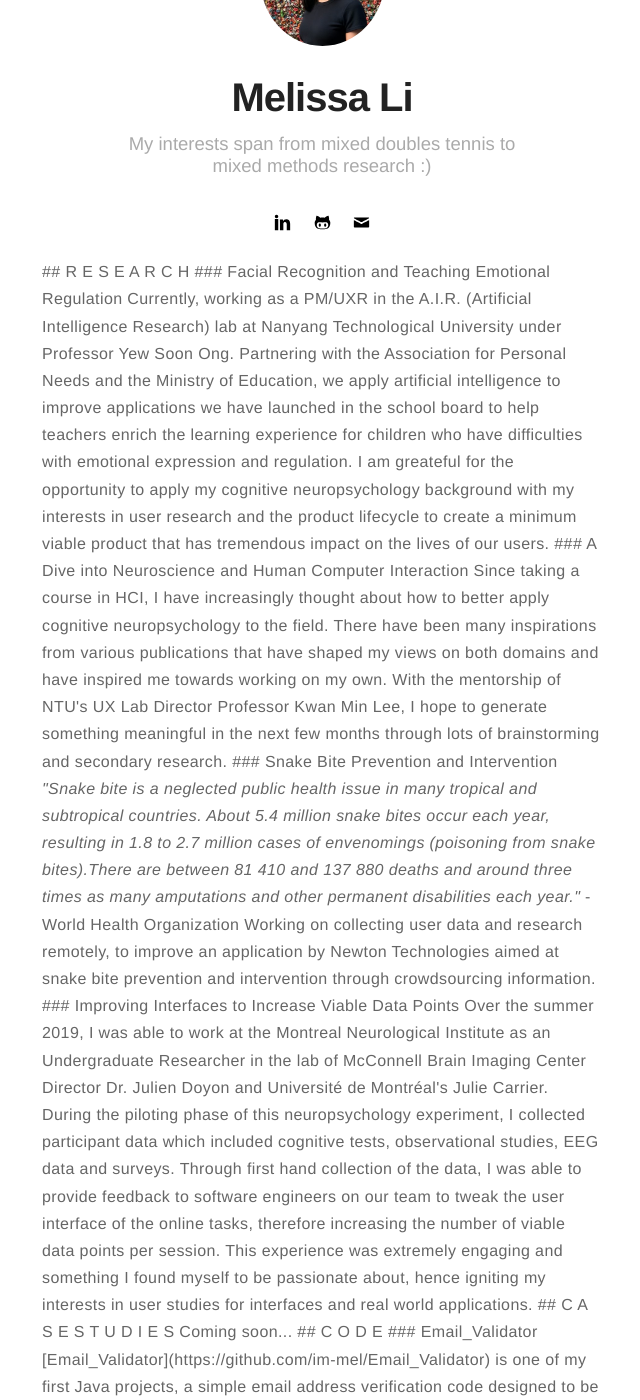
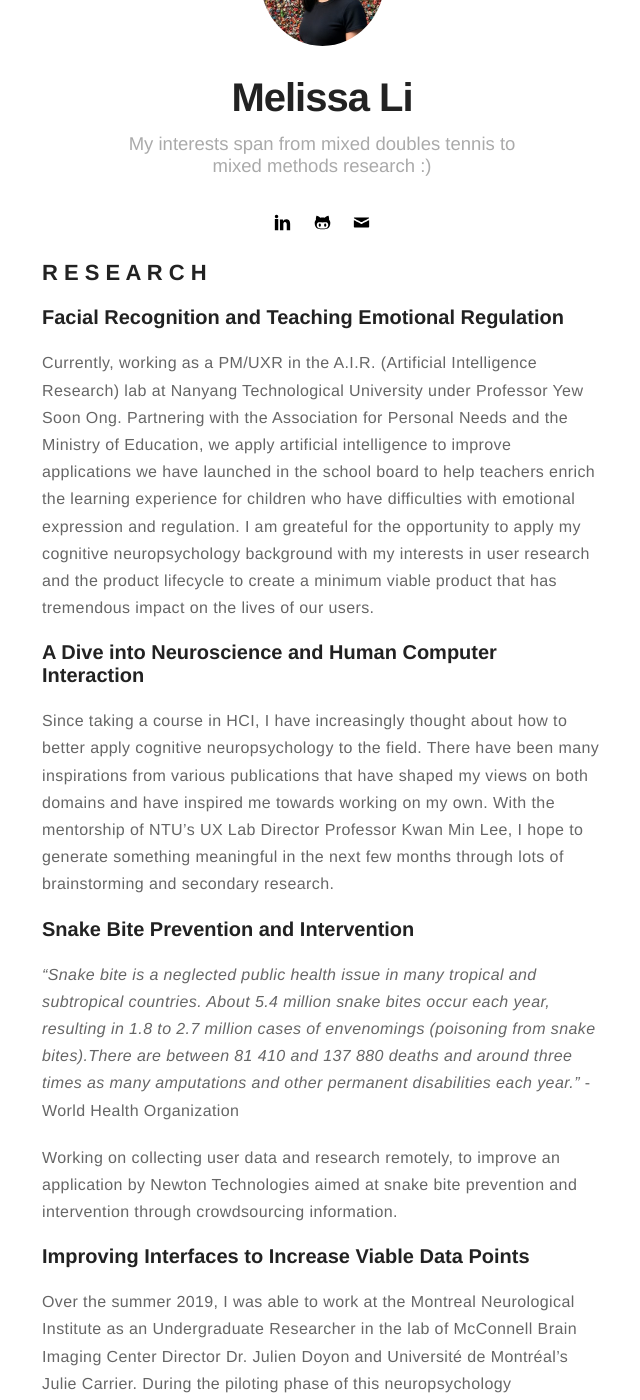
Before and after one commit to im-mel/im-mel.github.io, a Jekyll site: the page built from projects.md, in a window 1280 px wide and 1400 px high, scrolled down 215 px. Shown: the whole window, without its empty margins (318-958 px from the left). Built offline with Jekyll 4.4.1, drawn with Linux system fonts in a browser that asks for light colours; some of the changed text lies outside the part shown.

Commit message:
Update projects.md

```diff
--- a/projects.md
+++ b/projects.md
@@ -2,7 +2,7 @@
 title: Projects
 layout: page
 ---
-<P>
+
 ## R E S E A R C H
 ### Facial Recognition and Teaching Emotional Regulation
 Currently, working as a PM/UXR in the A.I.R. (Artificial Intelligence Research) lab at Nanyang Technological University under Professor Yew Soon Ong. Partnering with the Association for Personal Needs and the Ministry of Education, we apply artificial intelligence to improve applications we have launched in the school board to help teachers enrich the learning experience for children who have difficulties with emotional expression and regulation. I am greateful for the opportunity to apply my cognitive neuropsychology background with my interests in user research and the product lifecycle to create a minimum viable product that has tremendous impact on the lives of our users.
@@ -42,5 +42,3 @@ Capable of indexing sites, implementing sorting algorithms, hashmaps, graphs and
 
 ### Elementary_Mathematics
 Some code to implement long division, change bases or verify primes of big integers (modelled after Java's BigInteger class)
-
-</P>
```
